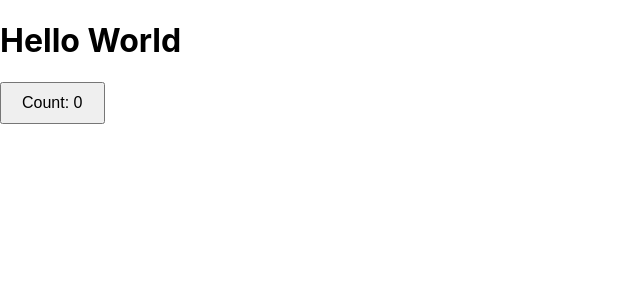
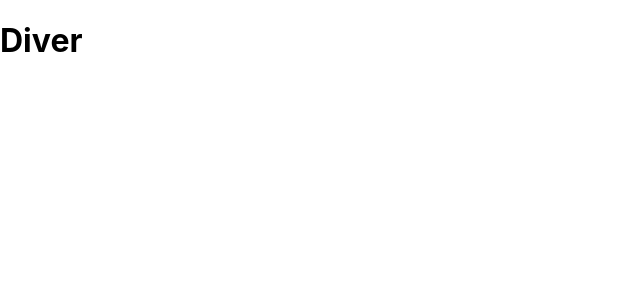
Before and after one commit to diver-jay/diver-jay.github.io, a React (Vite) app: page / in a window 1280 px wide. Shown: the top 300 px of the page, without its empty margins (0-640 px from the left). Built offline with nearby package versions, Linux system fonts and the light colour scheme.

Commit message:
Fix build error

```diff
--- a/src/App.css
+++ /dev/null
@@ -1,8 +0,0 @@
-.app {
-  text-align: center;
-}
-
-button {
-  padding: 10px 20px;
-  font-size: 16px;
-}
--- a/src/App.tsx
+++ b/src/App.tsx
@@ -1,18 +1,12 @@
 
 import React, { useState } from 'react';
 
-import './App.css';
 import './index.css';
 
 function App() {
-  const [count, setCount] = useState(0);
-
   return (
     <div>
-      <h1>Hello World</h1>
-      <button onClick={() => setCount(count + 1)}>
-        Count: {count}
-      </button>
+      <h1>Diver</h1>
     </div>
   );
 }
--- a/tsconfig.json
+++ b/tsconfig.json
@@ -21,7 +21,7 @@
     "jsx": "react-jsx"
   },
   "include": [
-    "src",
-    "vite.config.ts"
-  ]
+    "src"
+  ],
+  "references": [{ "path": "./tsconfig.node.json" }]
 }
```
Also changed, not shown: tsconfig.node.json (added, +10 -0 lines).
